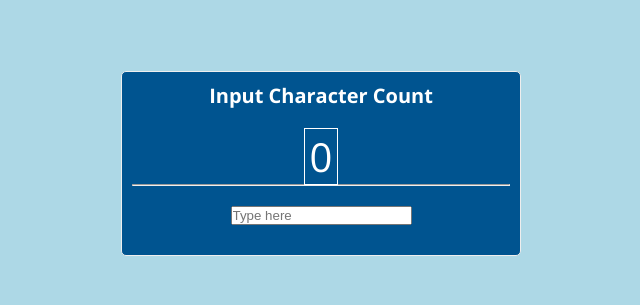
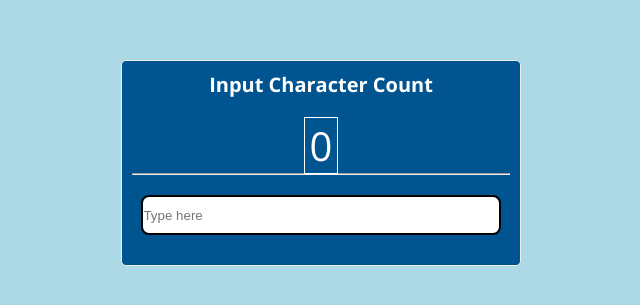
Before and after one commit to ianchan3/09-Input-Character-Counter, a plain HTML site: page index.html in a window 1280 px wide. Shown: the part 237-542 px from the top of the page, without its empty margins (319-959 px from the left). Drawn offline with nearby package versions, Linux system fonts and the light colour scheme.

Commit message:
Day 9 of 100 Days of JavaScript Completed

```diff
--- a/css/styles.css
+++ b/css/styles.css
@@ -91,3 +91,11 @@ button.add {
 .count {
   padding: 0 5px;
 }
+
+.form-control {
+  width: 95%;
+  height: 5vh;
+  border-radius: 8px;
+  outline: none;
+  border: 2.5px solid black;
+}
--- a/js/app.js
+++ b/js/app.js
@@ -0,0 +1,6 @@
+const count = document.querySelector(".count")
+const input = document.querySelector("input")
+
+input.addEventListener("keyup", () => {
+  count.innerHTML = input.value.length;
+});
```
